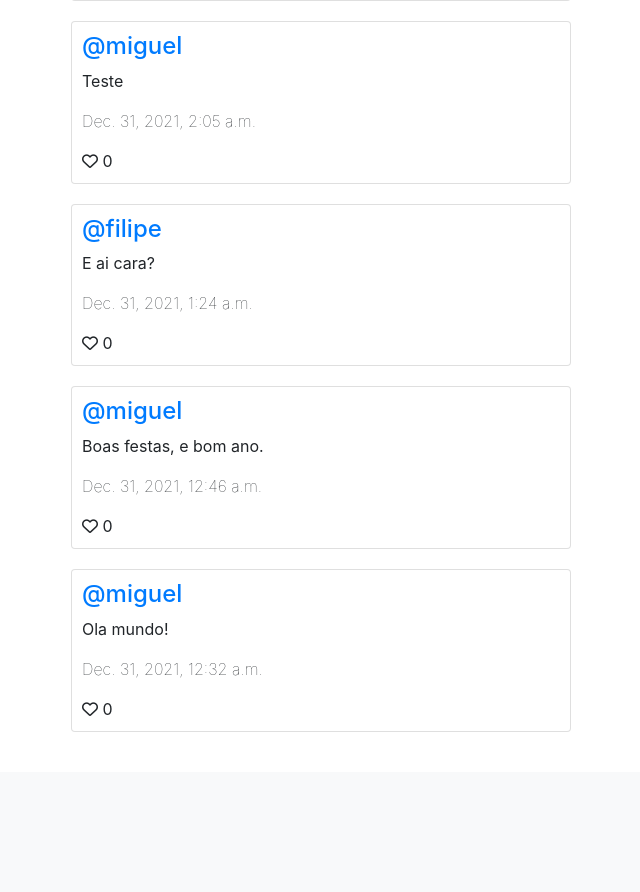
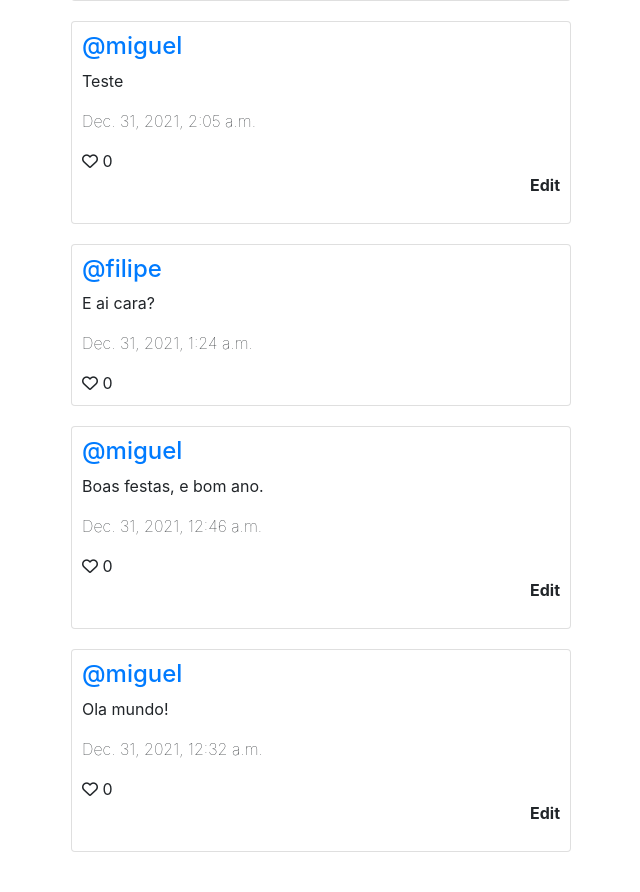
Before and after one commit to midupe/cs50w-network, a Django app: page /1 in a window 1280 px wide. Shown: the part 276-1168 px from the top of the page, without its empty margins (319-959 px from the left). Before the commit the page ends 1008 px from the top, so only its background shows below. Run offline with Django 3.2, Linux system fonts and the light colour scheme; a user stored in the database is signed in; data comes from the database, SQL or seed files in the repository; some libraries are stand-ins or nearby versions.

Commit message:
edit posts - nothing done

```diff
--- a/network/templates/network/index.html
+++ b/network/templates/network/index.html
@@ -23,6 +23,9 @@
     <p>{{item.post}}</p>
     <p style="font-weight: lighter;">{{item.date}}</p>
     <a style="display: inline-block;"><i class="far fa-heart"></i> {{item.likes}}</a>
+    {% if user.username == item.user.username %}
+    <p style="text-align:right;"><a style="font-weight: bold;">Edit</a></p>
+    {% endif %}
 </div>
 {% endfor %}
 
```
